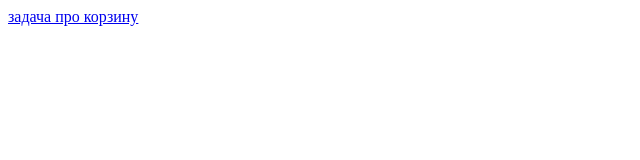
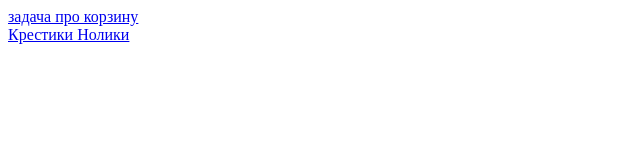
Before and after one commit to latvladimir/specialist, a plain HTML site: page index.html in a window 1280 px wide. Shown: the whole page, without its empty margins (0-640 px from the left). Drawn offline with Linux system fonts and the light colour scheme.

Commit message:
Update index.html

```diff
--- a/index.html
+++ b/index.html
@@ -9,6 +9,8 @@
   </head>
   <body>
     <div><a href="./basketShop/index.html">задача про корзину</a></div>
+    <div><a href="./ticTacToe/index.html">Крестики Нолики</a></div>
+
 
 
   </body>
```
